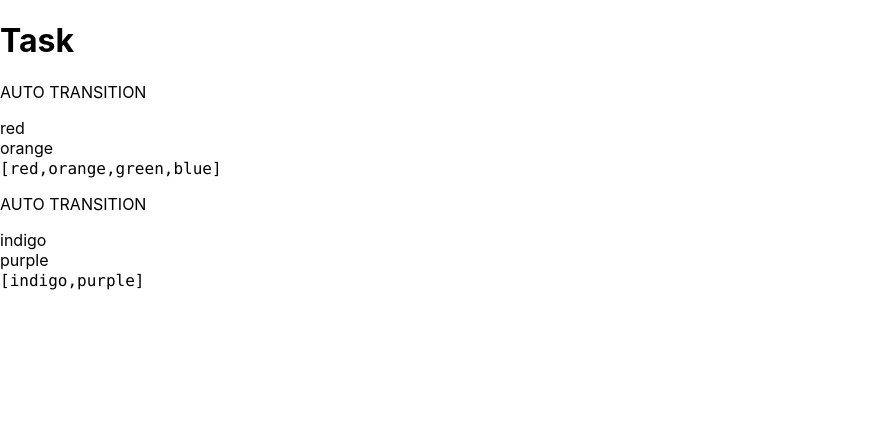
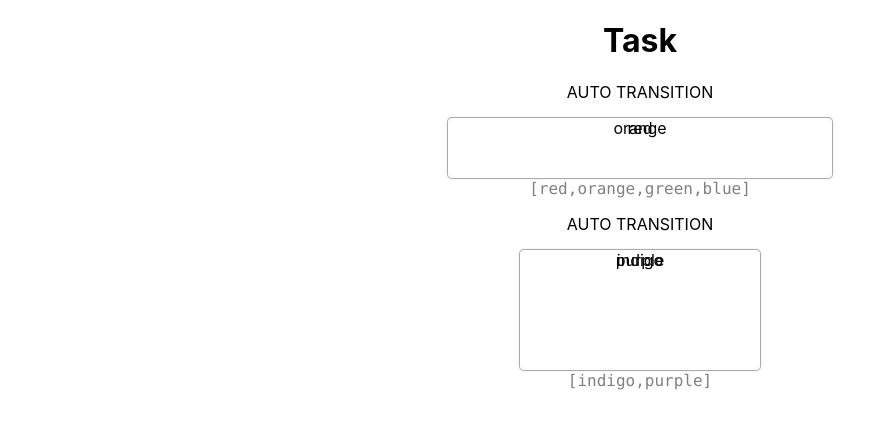
Before and after one commit to heo-it/multi-slider, a React (Create React App) app: page / in a window 1280 px wide. Shown: the top 428 px of the page, without its empty margins (0-896 px from the left). Built offline with nearby package versions, Linux system fonts and the light colour scheme.

Commit message:
design: 레이아웃 css 적용

```diff
--- a/src/App.css
+++ b/src/App.css
@@ -1,38 +1,41 @@
-.App {
+main {
+  background-color: #fff;
+  width: 480px;
+  height: 100vh;
   text-align: center;
+  margin: 0 auto;
 }
 
-.App-logo {
-  height: 40vmin;
-  pointer-events: none;
+code {
+  color: gray;
 }
 
-@media (prefers-reduced-motion: no-preference) {
-  .App-logo {
-    animation: App-logo-spin infinite 20s linear;
-  }
+#root {
+  margin: 0;
+  padding: 0;
+  box-sizing: border-box;
 }
 
-.App-header {
-  background-color: #282c34;
-  min-height: 100vh;
-  display: flex;
-  flex-direction: column;
-  align-items: center;
-  justify-content: center;
-  font-size: calc(10px + 2vmin);
-  color: white;
+.wrapper {
+  width: 100%;
+  height: 100%;
+  max-width: 480px;
 }
 
-.App-link {
-  color: #61dafb;
+.card-wrapper {
+  margin: auto;
 }
 
-@keyframes App-logo-spin {
-  from {
-    transform: rotate(0deg);
-  }
-  to {
-    transform: rotate(360deg);
-  }
+.cards {
+  position: relative;
+  margin: auto;
+  justify-content: center;
 }
+
+.card {
+  width: 100%;
+  height: 100%;
+  position: absolute;
+  border-radius: 4px;
+  box-shadow: 0px 0px 1px 1px rgb(0 0 0 / 20%);
+}
--- a/src/App.js
+++ b/src/App.js
@@ -7,10 +7,10 @@ function App() {
 
   return (
     <main>
-      <div>
+      <div className='wrapper'>
         <h1>Task</h1>
-        <SliderBlock colors={rainbowColors} />
-        <SliderBlock colors={pupleColors}/>
+        <SliderBlock colors={rainbowColors} width='80%' height='60px' />
+        <SliderBlock colors={pupleColors} width='50%' height='120px' />
       </div>
     </main>
   );
--- a/src/components/SliderBlock.jsx
+++ b/src/components/SliderBlock.jsx
@@ -6,13 +6,13 @@ const SliderBlock = function ({ colors, width, height }) {
 
   return (
     <>
-      <div>
+      <div className='card-wrapper'>
         <p>{action}</p>
-        <div>
-          <div>
+        <div className='cards' style={{ width: width, height: height }}>
+          <div className='card'>
             {colors[currentIndex]}
           </div>
-          <div>
+          <div className='card'>
             {colors[currentIndex + 1]}
           </div>
         </div>
```
